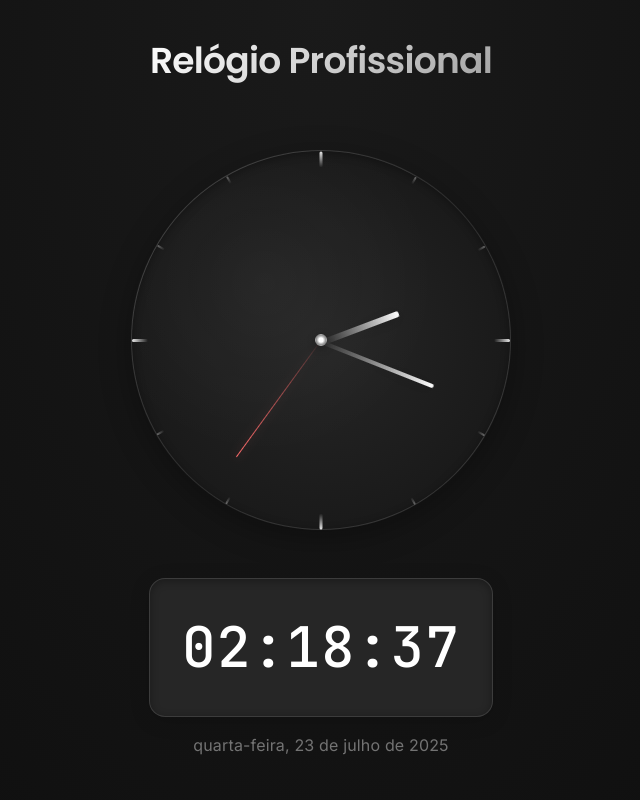
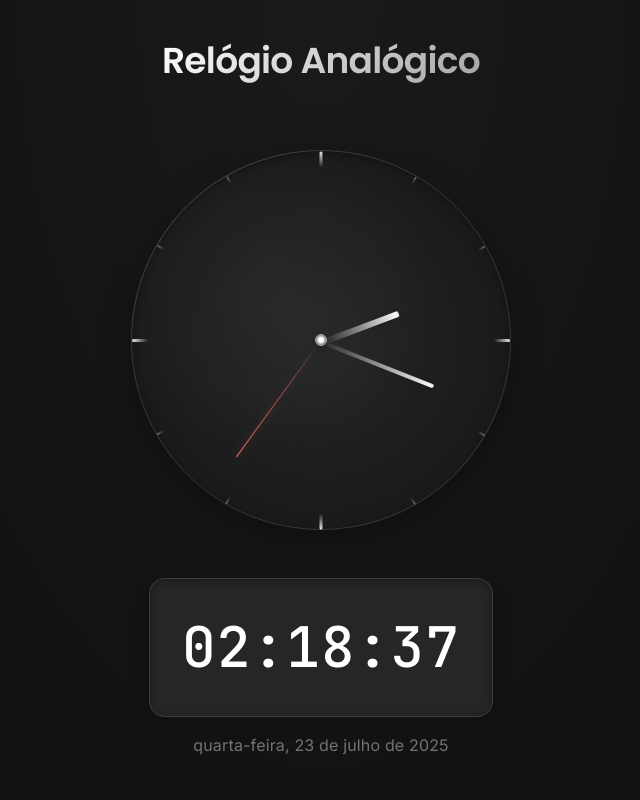
Before and after one commit to Manoel-Diger/Relogio_Virtual, a plain HTML site: page index.html in a window 1280 px wide. Shown: the top 800 px of the page, without its empty margins (319-959 px from the left). Drawn offline with Linux system fonts and the light colour scheme.

Commit message:
Atualiza HTML com as últimas alterações

```diff
--- a/index.html
+++ b/index.html
@@ -22,7 +22,7 @@
     <main class="container">
         <!-- Cabeçalho -->
         <header class="header">
-            <h1 class="title">Relógio Profissional</h1>
+            <h1 class="title">Relógio Analógico</h1>
 
         </header>
 
```
